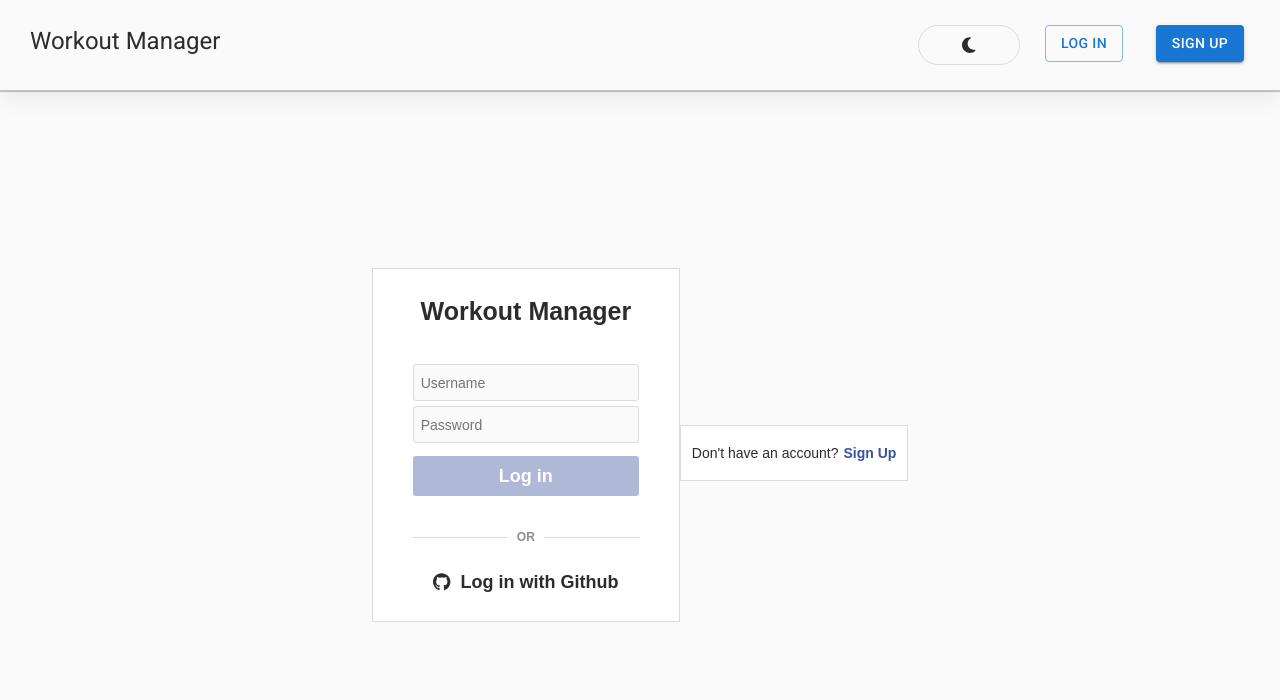
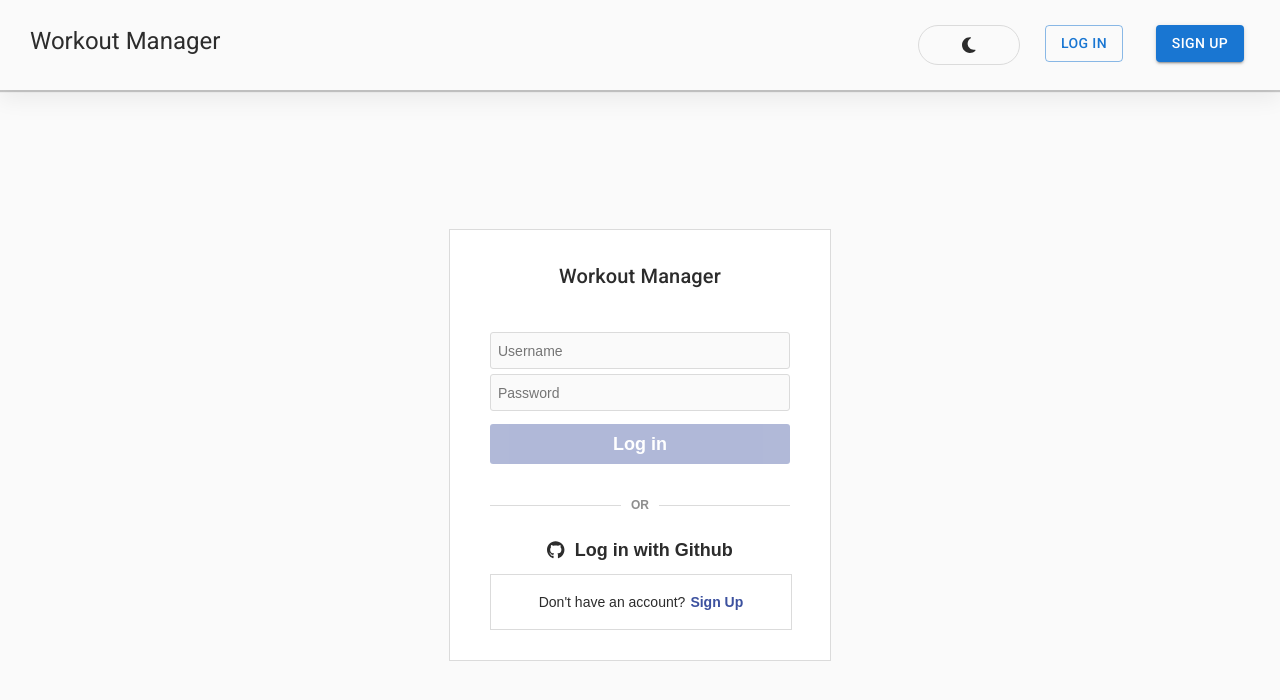
Before and after one commit to wujuno/workout-manager, a React (Create React App) app: page /login in a window 1280 px wide. Shown: the top 700 px of the page. Built offline with nearby package versions, Linux system fonts and the light colour scheme.

Commit message:
Modify Login page

```diff
--- a/src/components/Header.tsx
+++ b/src/components/Header.tsx
@@ -70,7 +70,7 @@ function Header() {
       <Items>
         {isLoggedIn ? (
           <Item>
-            <Link to="record">
+            <Link to="/record">
               <Button variant="text">Record</Button>
             </Link>
             <Link to={`/watch/${data?.me?.username}`}>
@@ -91,10 +91,10 @@ function Header() {
           </Link>
         ) : (
           <>
-            <Link to="login">
+            <Link to="/login">
               <Button variant="outlined">Log in</Button>
             </Link>
-            <Link to="signup">
+            <Link to="/signup">
               <Button variant="contained">Sign up</Button>
             </Link>
           </>
--- a/src/components/auth/TopBox.tsx
+++ b/src/components/auth/TopBox.tsx
@@ -2,17 +2,16 @@ import styled from "styled-components";
 import { BaseBox } from "../shared";
 
 const Wrapper = styled(BaseBox)`
-    padding: 30px 40px;
+  width: 300px;
+  padding: 30px 40px;
 `;
 
 type Props = {
-    children: React.ReactNode;
+  children: React.ReactNode;
+};
+
+function TopBox({ children }: Props) {
+  return <Wrapper>{children}</Wrapper>;
 }
 
-function TopBox ({children}:Props) {
-    return (
-        <Wrapper>{children}</Wrapper>
-    )
-};
-
 export default TopBox;
--- a/src/screens/Login.tsx
+++ b/src/screens/Login.tsx
@@ -6,7 +6,6 @@ import SLayout from "../components/Layout";
 import { FontAwesomeIcon } from "@fortawesome/react-fontawesome";
 import { faGithub } from "@fortawesome/free-brands-svg-icons";
 import TopBox from "../components/auth/TopBox";
-import STitle from "../components/auth/Title";
 import FormBox from "../components/auth/Formbox";
 import Input from "../components/auth/Input";
 import SubmitBtn from "../components/auth/SubmitBtn";
@@ -15,10 +14,18 @@ import BottomBox from "../components/auth/BottomBox";
 import FormError from "../components/auth/FormError";
 import { Helmet } from "react-helmet-async";
 import { gql, useMutation } from "@apollo/client";
+import { Typography } from "@mui/material";
+
+const Wrapper = styled(SLayout)`
+  display: flex;
+  flex-direction: column;
+  justify-content: center;
+  align-items: center;
+`;
 
 const GithubLogin = styled.div`
   display: flex;
-  justify-content:center;
+  justify-content: center;
 
   span {
     margin-left: 10px;
@@ -27,16 +34,16 @@ const GithubLogin = styled.div`
 `;
 
 interface ILoginF {
-    username: string
-    password: string
-    [id:string]: string
+  username: string;
+  password: string;
+  [id: string]: string;
 }
 interface IData {
   login: {
-        ok: boolean
-        error: string
-        token: string
-    }
+    ok: boolean;
+    error: string;
+    token: string;
+  };
 }
 
 const Notification = styled.div`
@@ -47,8 +54,8 @@ const Notification = styled.div`
 `;
 
 const LOGIN_MUTATION = gql`
-    mutation login($username:String!, $password:String!){
-        login(username:$username, password:$password){
+  mutation login($username: String!, $password: String!) {
+    login(username: $username, password: $password) {
       ok
       token
       error
@@ -56,60 +63,63 @@ const LOGIN_MUTATION = gql`
   }
 `;
 
-function LogIn (){
+function LogIn() {
   const navigate = useNavigate();
   const location = useLocation();
-    const { register,
+  const {
+    register,
     handleSubmit,
     setValue,
     formState,
     getValues,
     setError,
-            clearErrors } = useForm<ILoginF>({
-                mode:"onChange",
-                defaultValues:{
-                    username:location?.state?.username || "",
-                    password:location?.state?.password || "",
+    clearErrors,
+  } = useForm<ILoginF>({
+    mode: "onChange",
+    defaultValues: {
+      username: location?.state?.username || "",
+      password: location?.state?.password || "",
+    },
+  });
+  const onCompleted = (data: IData) => {
+    const {
+      login: { error, ok, token },
+    } = data;
+    if (!ok) {
+      return setError("result", {
+        message: error,
+      });
     }
-            });
-    const onCompleted = (data:IData) => {
-        const {login:{error,ok,token}} = data;
-        if(!ok){
-            return setError("result",{
-                message: error,
-            })
-        }
-        if(token){
+    if (token) {
       logUserIn(token);
       navigate("/");
     }
-    }
-    const [login, {loading}] = useMutation(LOGIN_MUTATION,{onCompleted});
+  };
+  const [login, { loading }] = useMutation(LOGIN_MUTATION, { onCompleted });
   const onvalid = () => {
-        if(loading){
+    if (loading) {
       return;
     }
-        const {username, password} = getValues();
+    const { username, password } = getValues();
     login({
-            variables:{
+      variables: {
         username,
         password,
-            }
-        })
-        setValue("username","");
-        setValue("password","");
-
-
-    }
+      },
+    });
+    setValue("username", "");
+    setValue("password", "");
+  };
   const clearLoginError = () => clearErrors("result");
   return (
-        <SLayout>
+    <Wrapper>
       <Helmet>
         <title>Login | WM</title>
       </Helmet>
       <TopBox>
-                <STitle title="Workout Manager" />
-
+        <Typography variant="h6" align="center">
+          Workout Manager
+        </Typography>
         <FormBox>
           <form onSubmit={handleSubmit(onvalid)}>
             <Input
@@ -117,13 +127,13 @@ function LogIn (){
               type="text"
               onFocus={clearLoginError}
               {...register("username", {
-                            required:"유저이름을 입력해주세요.",
-                            minLength:{
-                                value:2,
+                required: "유저이름을 입력해주세요.",
+                minLength: {
+                  value: 2,
                   message: "유저이름은 2자 보다 길어야 합니다.",
                 },
-                            maxLength:{
-                                value:15,
+                maxLength: {
+                  value: 15,
                   message: "유저이름은 15자 보다 짧아야 합니다.",
                 },
               })}
@@ -134,13 +144,13 @@ function LogIn (){
               type="password"
               onFocus={clearLoginError}
               {...register("password", {
-                            required:"비밀번호를 입력해주세요.",
-                            minLength:{
-                                value:6,
+                required: "비밀번호를 입력해주세요.",
+                minLength: {
+                  value: 6,
                   message: "비밀번호는 6자 보다 길어야 합니다.",
                 },
-                            maxLength:{
-                                value:20,
+                maxLength: {
+                  value: 20,
                   message: "비밀번호는 20자 보다 짧아야 합니다.",
                 },
               })}
@@ -155,19 +165,19 @@ function LogIn (){
             <Notification>{location?.state?.message}</Notification>
           </form>
         </FormBox>
-                <Separator/>
+        <Separator />
         <GithubLogin>
           <FontAwesomeIcon icon={faGithub} />
           <span>Log in with Github</span>
         </GithubLogin>
-            </TopBox>
         <BottomBox
           cta="Don't have an account?"
           link="/signup"
           linkText="Sign Up"
         />
-        </SLayout>
-    )
+      </TopBox>
+    </Wrapper>
+  );
 }
 
 export default LogIn;
```
Lines whose indentation alone changed are shown as unchanged.
